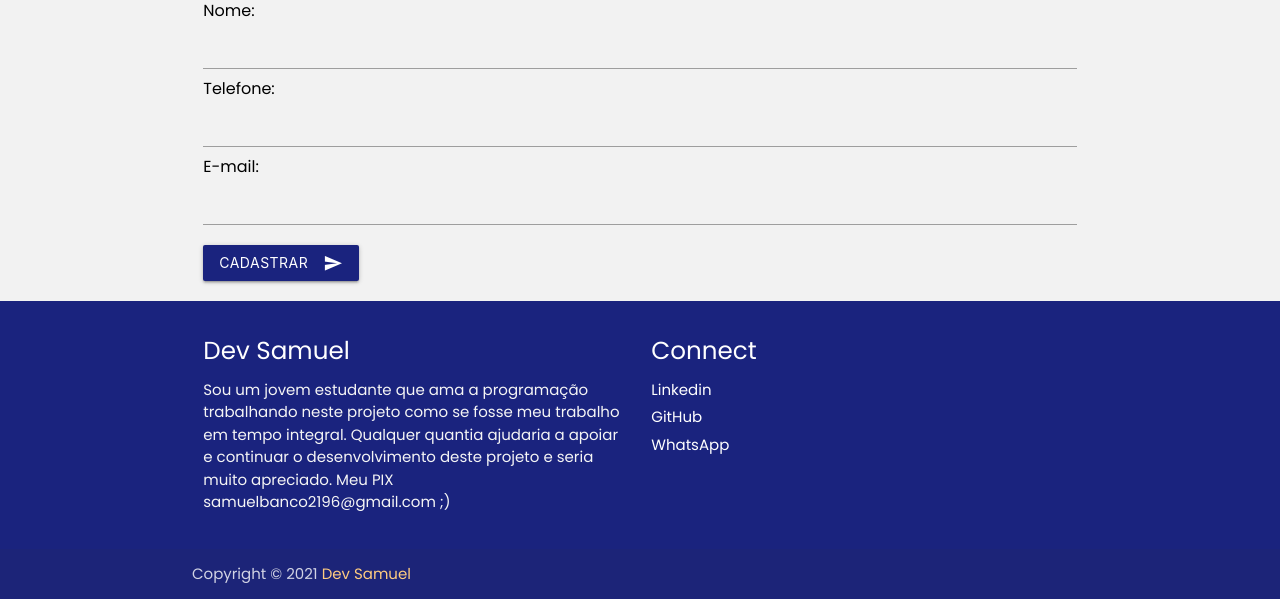
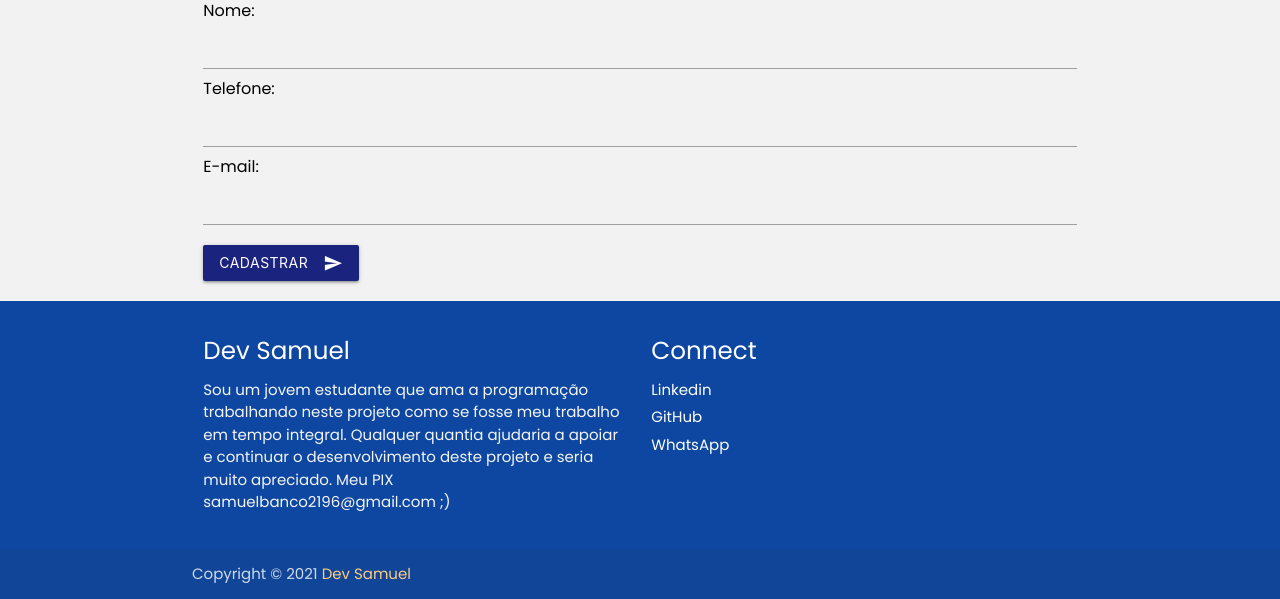
Before and after one commit to samueloliveiraf/djangoapp-estoque, a Django app: page /client/create/ in a window 1280 px wide. Shown: the part 457-1056 px from the top of the page. Run offline with Django 4.2, Linux system fonts and the light colour scheme; some libraries are stand-ins or nearby versions.

Commit message:
add color

```diff
--- a/templates/index.html
+++ b/templates/index.html
@@ -19,7 +19,7 @@
 </head>
 
 <body>
-    <nav class="light-blue indigo darken-4" role="navigation">
+    <nav class="light-blue blue darken-4" role="navigation">
         <div class="nav-wrapper container">
             <a id="logo-container" href="{% url 'home' %}" class="brand-logo">
                 <img style="margin-top: 3px;" width="150" height="57" src="/static/img/logo.png" alt="">
@@ -59,7 +59,7 @@
 
     {% block main %} {% endblock %}
 
-    <footer class="page-footer indigo darken-4">
+    <footer class="page-footer blue darken-4">
         <div class="container">
             <div class="row">
                 <div class="col l6 s12">
```
